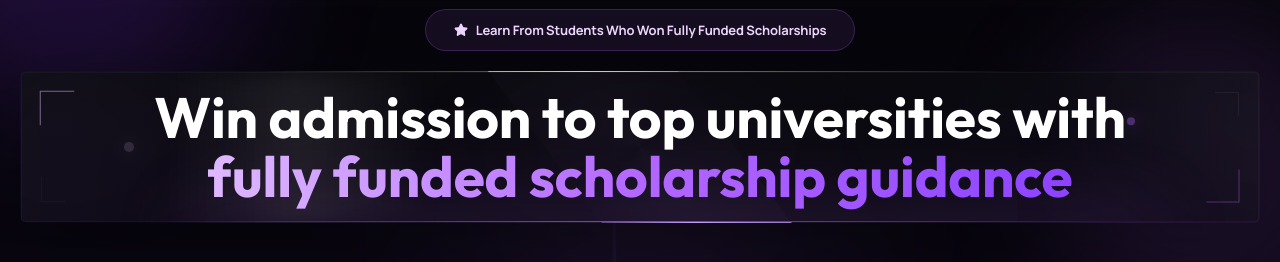
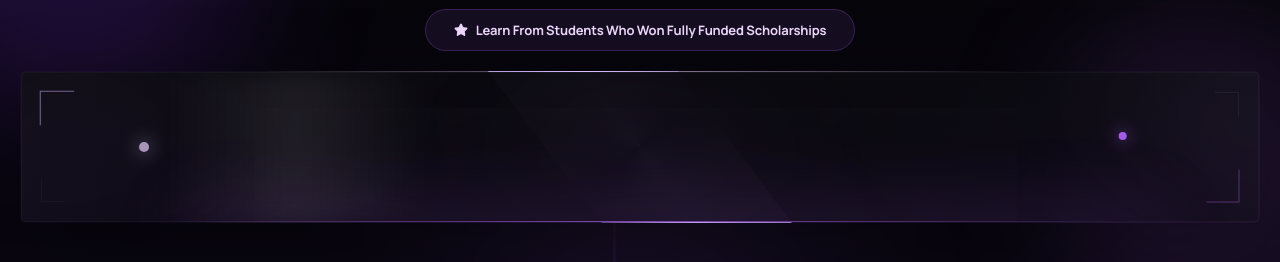
Before and after one commit to MuhammadNoumanAfzal/gmc-session-management, a React (Vite) app: page / in a window 1280 px wide. Shown: the part 147-409 px from the top of the page. Built offline with nearby package versions, Linux system fonts and the light colour scheme.

Commit message:
feat: enhance HeroSection with dynamic title animations and improved motion effects

```diff
--- a/src/components/landing/HeroSection.jsx
+++ b/src/components/landing/HeroSection.jsx
@@ -1,10 +1,27 @@
-import { motion, useReducedMotion } from "framer-motion";
+import { AnimatePresence, motion, useReducedMotion } from "framer-motion";
 import { ArrowRight, Clock3, Star } from "lucide-react";
+import { useEffect, useState } from "react";
 import { Link } from "react-router-dom";
 import { floatingIcons } from "../../data/masterclass";
 
+const titleMessages = [
+  {
+    line1: "Win admission to top universities with",
+    line2: "fully funded scholarship guidance",
+  },
+  {
+    line1: "Build a stronger profile for global admits",
+    line2: "with expert scholarship strategy",
+  },
+  {
+    line1: "Turn your dream shortlist into real offers",
+    line2: "with clearer admission planning",
+  },
+];
+
 function HeroSection() {
   const prefersReducedMotion = useReducedMotion();
+  const [activeTitleIndex, setActiveTitleIndex] = useState(0);
 
   const smoothEase = [0.22, 1, 0.36, 1];
   const heroReveal = prefersReducedMotion
@@ -13,6 +30,22 @@ function HeroSection() {
         initial: { opacity: 0, y: 26, filter: "blur(8px)" },
         animate: { opacity: 1, y: 0, filter: "blur(0px)" },
       };
+
+  useEffect(() => {
+    if (prefersReducedMotion) {
+      return undefined;
+    }
+
+    const intervalId = window.setInterval(() => {
+      setActiveTitleIndex((currentIndex) =>
+        currentIndex === titleMessages.length - 1 ? 0 : currentIndex + 1,
+      );
+    }, 3200);
+
+    return () => window.clearInterval(intervalId);
+  }, [prefersReducedMotion]);
+
+  const activeTitle = titleMessages[activeTitleIndex];
 
   return (
     <section className="relative overflow-hidden px-0 pt-28 pb-20 md:pt-22 md:pb-14">
@@ -366,7 +399,7 @@ function HeroSection() {
                       : { x: ["0%", "820%"], opacity: [0, 1, 1, 0] }
                   }
                   transition={{
-                    duration: 6.6,
+                    duration: 3.1,
                     repeat: Infinity,
                     ease: "linear",
                   }}
@@ -377,19 +410,22 @@ function HeroSection() {
                   animate={
                     prefersReducedMotion
                       ? undefined
-                      : { y: [0, 18, 0], opacity: [0.35, 1, 0.35] }
+                      : { y: [0, 18, 0], x: [0, -10, 0], opacity: [0.35, 1, 0.35] }
                   }
                   transition={{
-                    duration: 3.4,
+                    duration: 1.9,
                     repeat: Infinity,
                     ease: "easeInOut",
                   }}
                 />
                 <h1 className="relative [font-family:'Outfit',sans-serif] text-[1.9rem] leading-[1.04] font-bold text-white sm:text-[2.3rem] md:text-[2.8rem] lg:text-[3.2rem] xl:text-[3.55rem]">
-                  <motion.span
-                    className="block whitespace-nowrap"
+                  <AnimatePresence mode="wait">
+                    <motion.div
+                      key={activeTitleIndex}
                       initial={
-                      prefersReducedMotion ? undefined : { opacity: 0, y: 18 }
+                        prefersReducedMotion
+                          ? undefined
+                          : { opacity: 0, y: 22, filter: "blur(10px)" }
                       }
                       animate={
                         prefersReducedMotion
@@ -397,6 +433,22 @@ function HeroSection() {
                           : {
                               opacity: 1,
                               y: 0,
+                              filter: "blur(0px)",
+                            }
+                      }
+                      exit={
+                        prefersReducedMotion
+                          ? undefined
+                          : { opacity: 0, y: -18, filter: "blur(8px)" }
+                      }
+                      transition={{ duration: 0.72, ease: smoothEase }}
+                    >
+                      <motion.span
+                        className="block whitespace-nowrap"
+                        animate={
+                          prefersReducedMotion
+                            ? undefined
+                            : {
                                 textShadow: [
                                   "0 0 0 rgba(255,255,255,0)",
                                   "0 0 18px rgba(255,255,255,0.06)",
@@ -404,28 +456,15 @@ function HeroSection() {
                                 ],
                               }
                         }
-                    transition={{
-                      delay: 0.28,
-                      duration: 0.95,
-                      ease: smoothEase,
-                    }}
+                        transition={{ duration: 2.2, repeat: Infinity, ease: "easeInOut" }}
                       >
-                    Win admission to top universities with
+                        {activeTitle.line1}
                       </motion.span>
-                  <motion.span
-                    className="block"
-                    initial={
-                      prefersReducedMotion ? undefined : { opacity: 0, y: 18 }
-                    }
-                    animate={
-                      prefersReducedMotion ? undefined : { opacity: 1, y: 0 }
-                    }
-                    transition={{ delay: 0.42, duration: 1, ease: smoothEase }}
-                  >
-                    <span className="bg-gradient-to-r from-[#deb8ff] via-[#b467ff] to-[#8d42ff] bg-clip-text text-transparent">
-                      fully funded scholarship guidance
+                      <span className="block bg-gradient-to-r from-[#deb8ff] via-[#b467ff] to-[#8d42ff] bg-clip-text text-transparent">
+                        {activeTitle.line2}
                       </span>
-                  </motion.span>
+                    </motion.div>
+                  </AnimatePresence>
                 </h1>
               </div>
             </motion.div>
```
Lines whose indentation alone changed are shown as unchanged.
